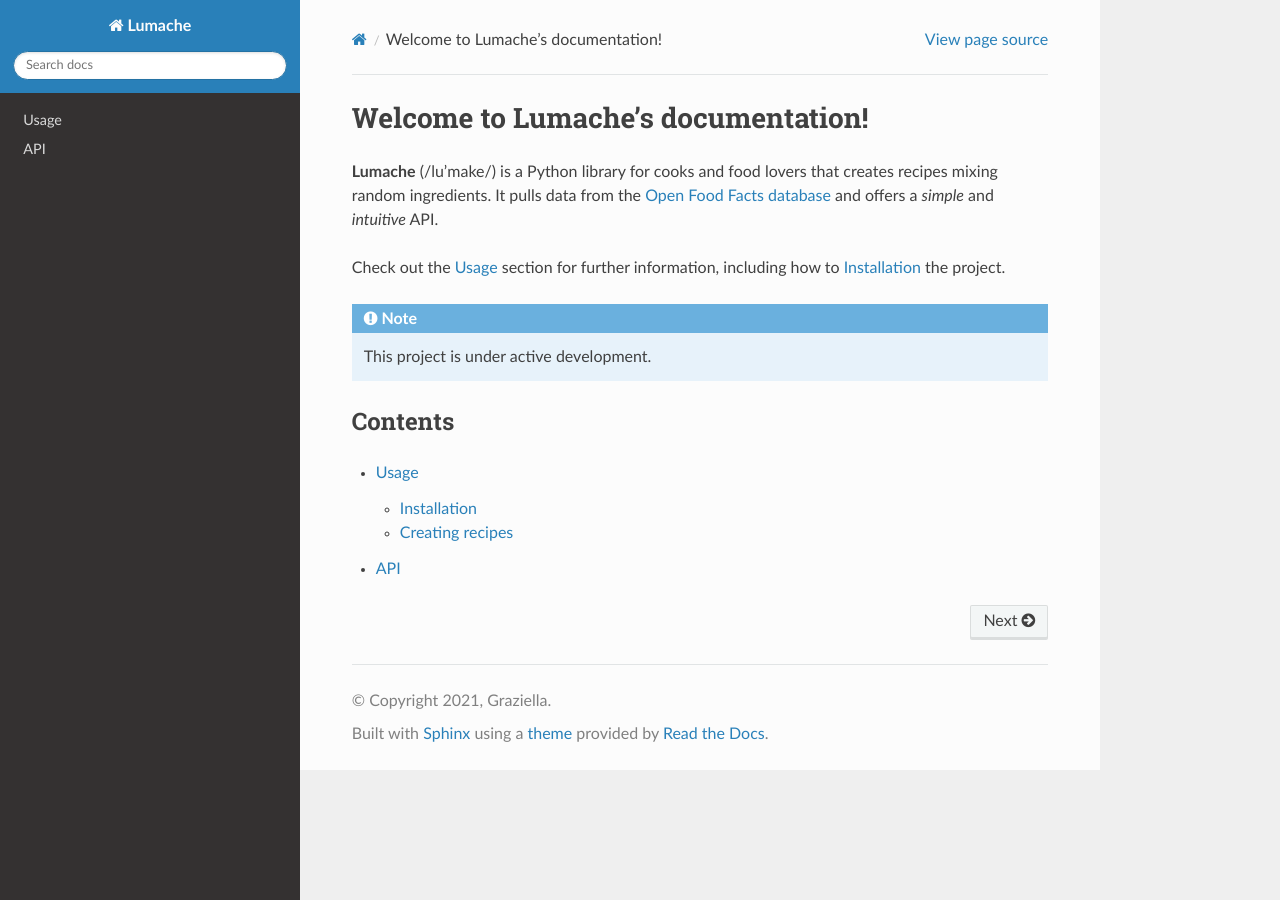
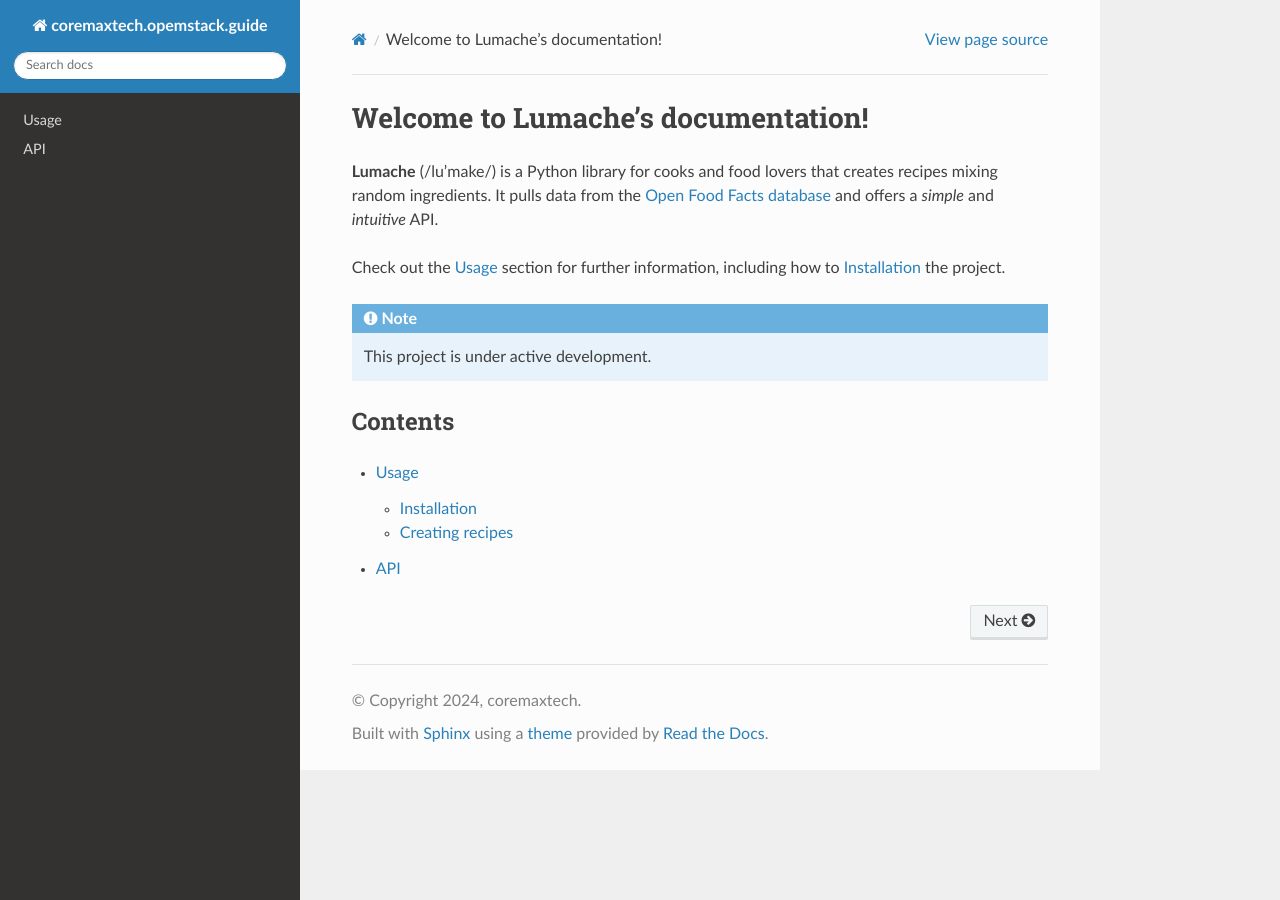
Before and after one commit to hoonhee92/install_tutorial.ver-0.1, a Sphinx documentation site: the page built from docs/source/index.rst, in a window 1280 px wide. Built offline with Sphinx 7.4.7 and the Read the Docs theme 3.1.0, drawn with Linux system fonts in a browser that asks for light colours.

Commit message:
Update conf.py
제목 수정

```diff
--- a/docs/source/conf.py
+++ b/docs/source/conf.py
@@ -2,9 +2,9 @@
 
 # -- Project information
 
-project = 'Lumache'
-copyright = '2021, Graziella'
-author = 'Graziella'
+project = 'coremaxtech.opemstack.guide'
+copyright = '2024, coremaxtech'
+author = '박훈희'
 
 release = '0.1'
 version = '0.1.0'
```
